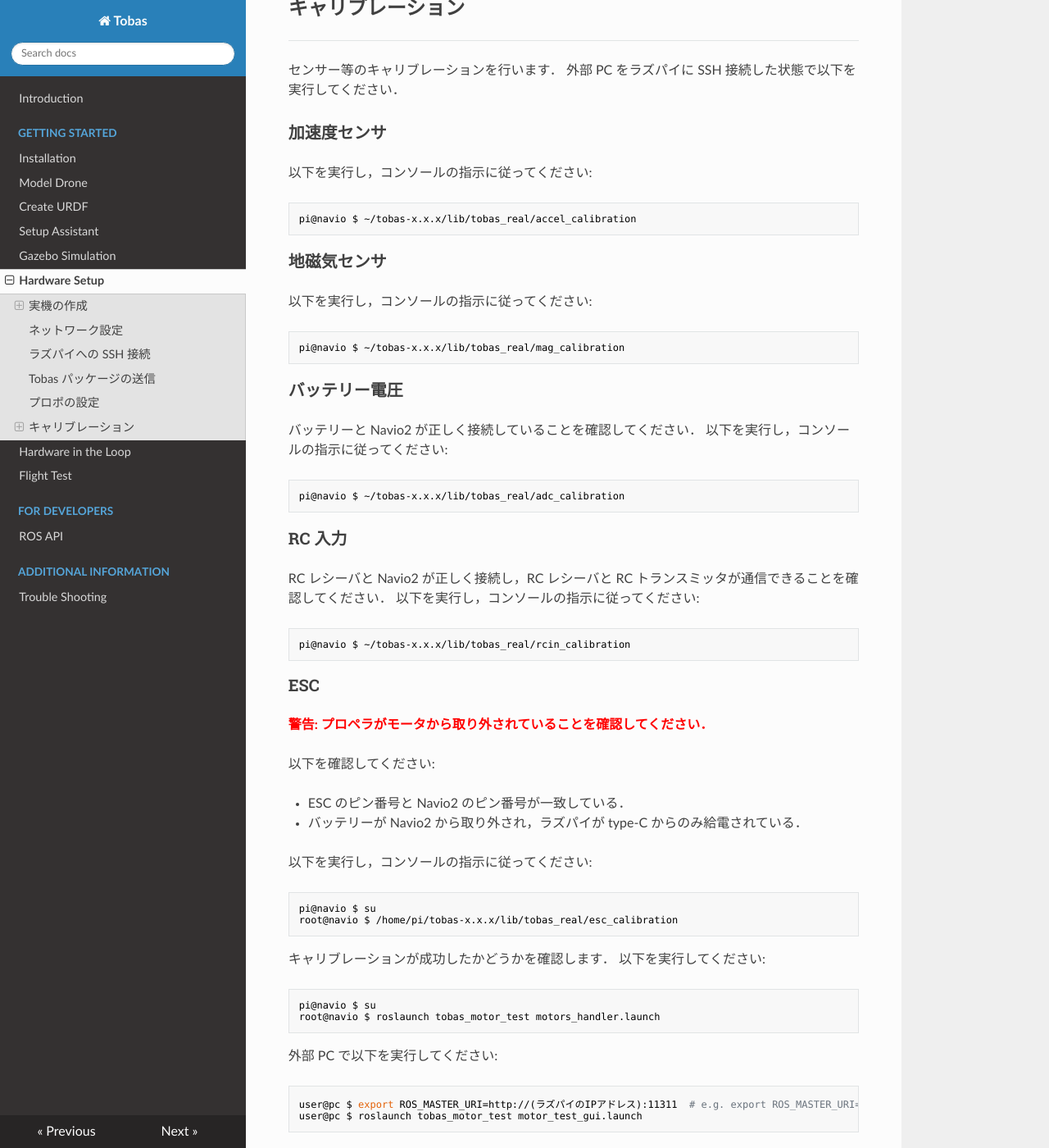
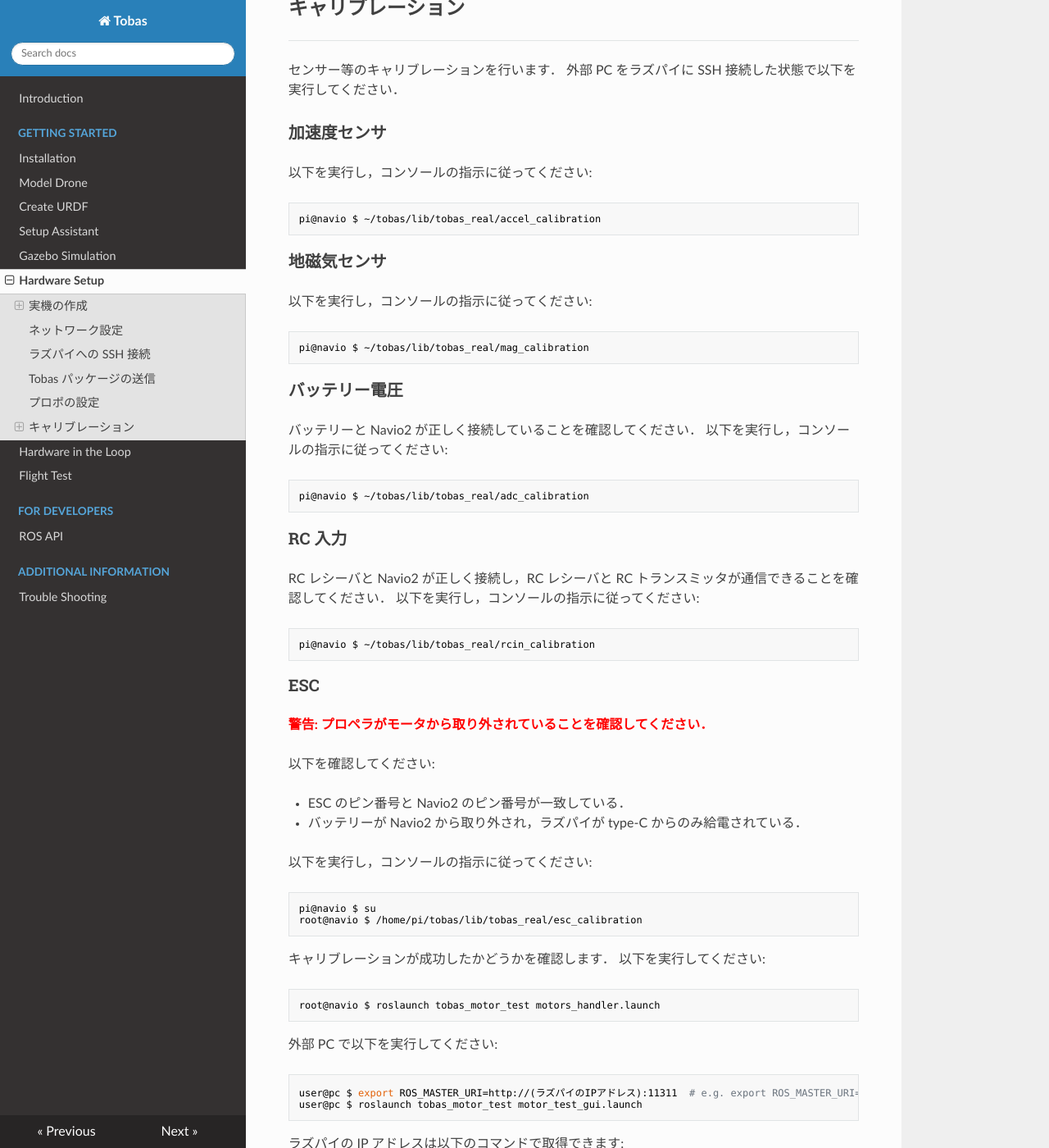
Before and after one commit to TobasFlightControl/tobas_wiki, an MkDocs documentation site: the page built from docs/hardware_setup.md, in a window 1280 px wide and 1400 px high, scrolled down 3884 px. Shown: the whole window at 82% size. Built offline with MkDocs 1.6.1, drawn with Linux system fonts in a browser that asks for light colours; nearby versions of some CDN libraries; some of the changed text lies outside the part shown.

Commit message:
tobas-x.x.x -> tobas

````diff
--- a/docs/hardware_setup.md
+++ b/docs/hardware_setup.md
@@ -140,7 +140,7 @@
 以下を実行し，コンソールの指示に従ってください:
 
 ```bash
-pi@navio $ ~/tobas-x.x.x/lib/tobas_real/accel_calibration
+pi@navio $ ~/tobas/lib/tobas_real/accel_calibration
 ```
 
 ### 地磁気センサ
@@ -148,7 +148,7 @@
 以下を実行し，コンソールの指示に従ってください:
 
 ```bash
-pi@navio $ ~/tobas-x.x.x/lib/tobas_real/mag_calibration
+pi@navio $ ~/tobas/lib/tobas_real/mag_calibration
 ```
 
 ### バッテリー電圧
@@ -157,7 +157,7 @@
 以下を実行し，コンソールの指示に従ってください:
 
 ```bash
-pi@navio $ ~/tobas-x.x.x/lib/tobas_real/adc_calibration
+pi@navio $ ~/tobas/lib/tobas_real/adc_calibration
 ```
 
 ### RC 入力
@@ -166,7 +166,7 @@
 以下を実行し，コンソールの指示に従ってください:
 
 ```bash
-pi@navio $ ~/tobas-x.x.x/lib/tobas_real/rcin_calibration
+pi@navio $ ~/tobas/lib/tobas_real/rcin_calibration
 ```
 
 ### ESC
@@ -182,14 +182,13 @@
 
 ```bash
 pi@navio $ su
-root@navio $ /home/pi/tobas-x.x.x/lib/tobas_real/esc_calibration
+root@navio $ /home/pi/tobas/lib/tobas_real/esc_calibration
 ```
 
 キャリブレーションが成功したかどうかを確認します．
 以下を実行してください:
 
 ```bash
-pi@navio $ su
 root@navio $ roslaunch tobas_motor_test motors_handler.launch
 ```
 
@@ -209,7 +208,7 @@
 
 ![motor_test_gui](resources/hardware_setup/motor_test_gui.png)
 
-まず，全てのモータの回転方向が正しいことを確認してください．
+まず，<span style="color: red;"><strong>全てのモータの回転方向が正しいことを確認してください．</strong></span>
 回転方向が反対の場合は，ESC とブラシレスモータの接続線のうち任意の 2 本を入れ替えてください．
 
 次に，全てのモータについて以下の点を確認してください:
@@ -240,5 +239,5 @@
 
 ```bash
 pi@navio $ su
-root@navio $ /home/pi/tobas-x.x.x/lib/tobas_real/measure_sensor_noise
+root@navio $ /home/pi/tobas/lib/tobas_real/measure_sensor_noise
 ```
````
Also changed, not shown: docs/installation.md (+1 -1 lines).
